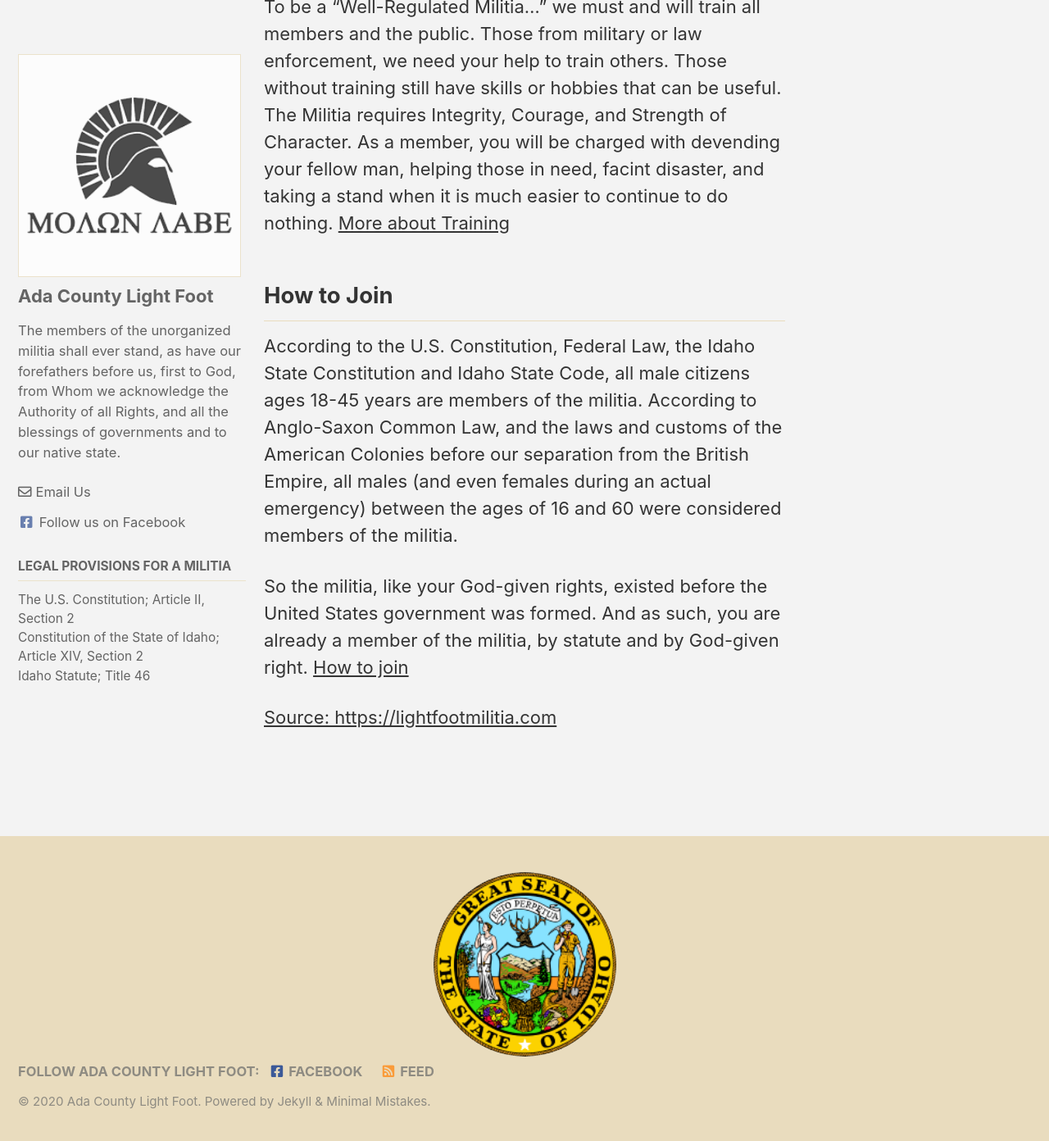
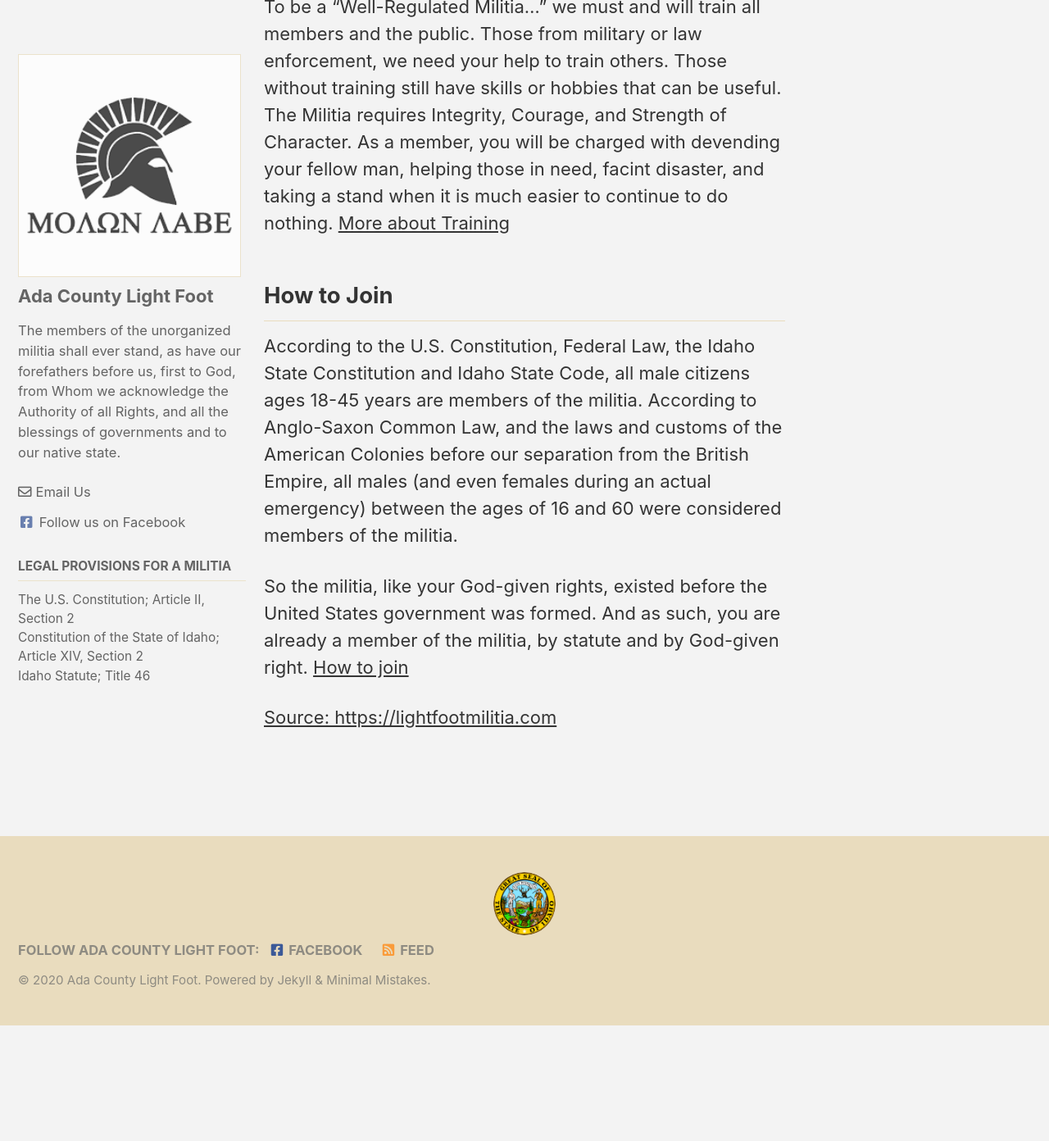
Before and after one commit to adacountymilitia/website, a Jekyll site: the page built from _pages/index.md, in a window 1280 px wide and 1400 px high, scrolled down 1352 px. Shown: the top 1392 px of the window at 82% size. Built offline with Jekyll 4.4.1, drawn with Linux system fonts in a browser that asks for light colours; cached includes are drawn as plain includes; the list of posts is cut into pages by our own code; after the commit the page ends 2603 px from its top, so only the background shows below that.

```diff
--- a/_sass/minimal-mistakes/_footer.scss
+++ b/_sass/minimal-mistakes/_footer.scss
@@ -49,13 +49,13 @@
 
 .page__footer-seal {
   img {
-    width: 76px;
+    width: 45px;
     border-radius: 50%;
     margin: 0 auto;
     display: block;
 
     @include breakpoint($large) {
-      width: 223px;
+      width: 76px;
     }
   }
 }
```
Also changed, not shown: 1 other file.
